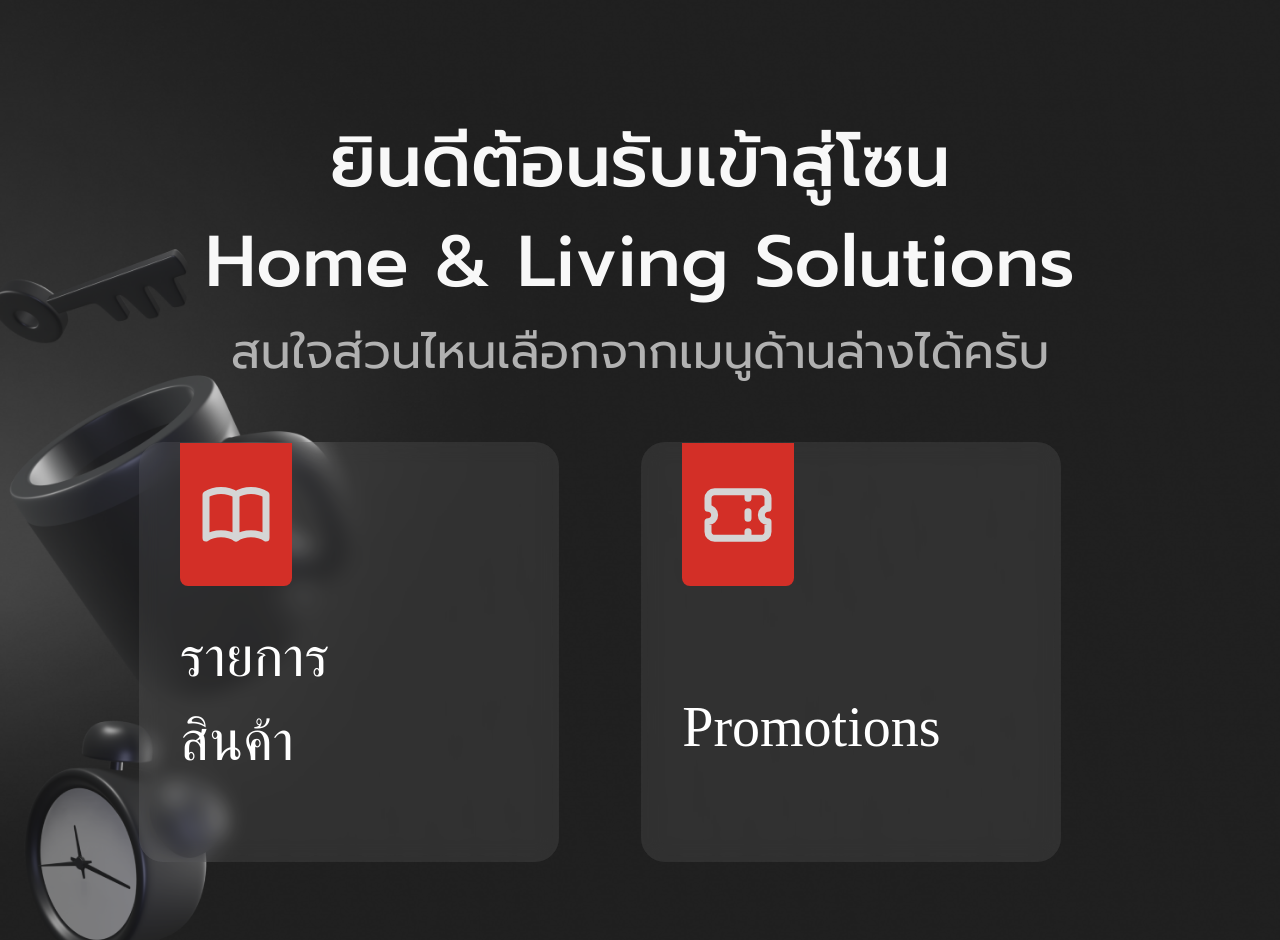
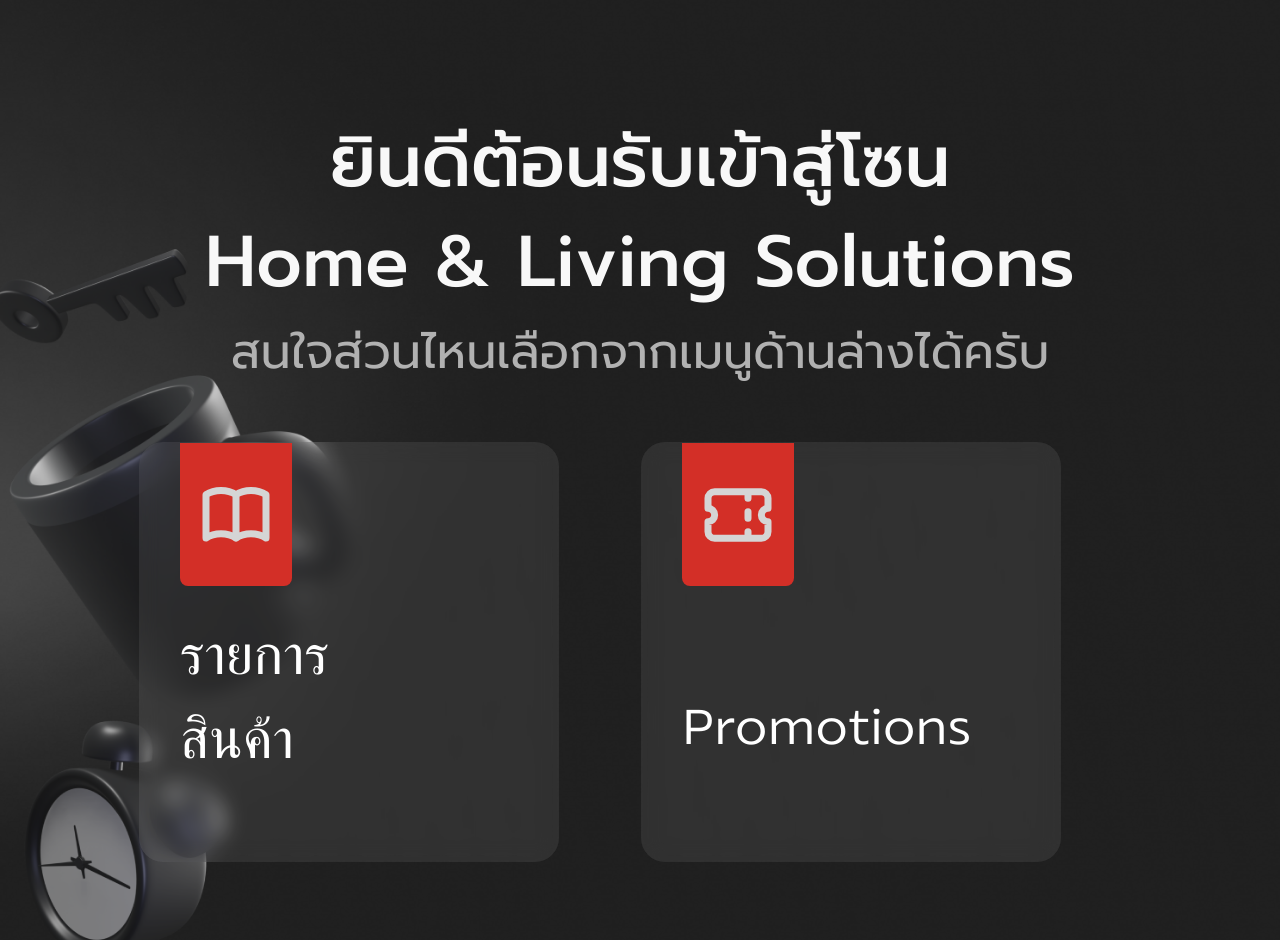
Before and after one commit to scg-wedo/smart-display-with-media, a website: page intearctive-mode-template/menu-view.html in a window 1280 px wide. Shown: the top 940 px of the page. Drawn offline with nearby package versions, Linux system fonts and the light colour scheme; the site is published under a folder, as on GitHub Pages, so addresses that start at the root find nothing.

```diff
--- a/intearctive-mode-template/scss/abstracts/_variables.scss
+++ b/intearctive-mode-template/scss/abstracts/_variables.scss
@@ -1,6 +1,6 @@
 @import url('https://fonts.googleapis.com/css2?family=Prompt:wght@400;500&display=swap');
-@import url(/css/iconmoon.css);
-@import url(/css/scg-font.css);
+@import url(../css/iconmoon.css);
+@import url(../css/scg-font.css);
 $white:#ffffff;
 $off-white:#FEFEFE;
 $black:#000000;
```
Also changed, not shown: intearctive-mode-template/css/app.min.css, intearctive-mode-template/css/main.min.css, 2 other files.
